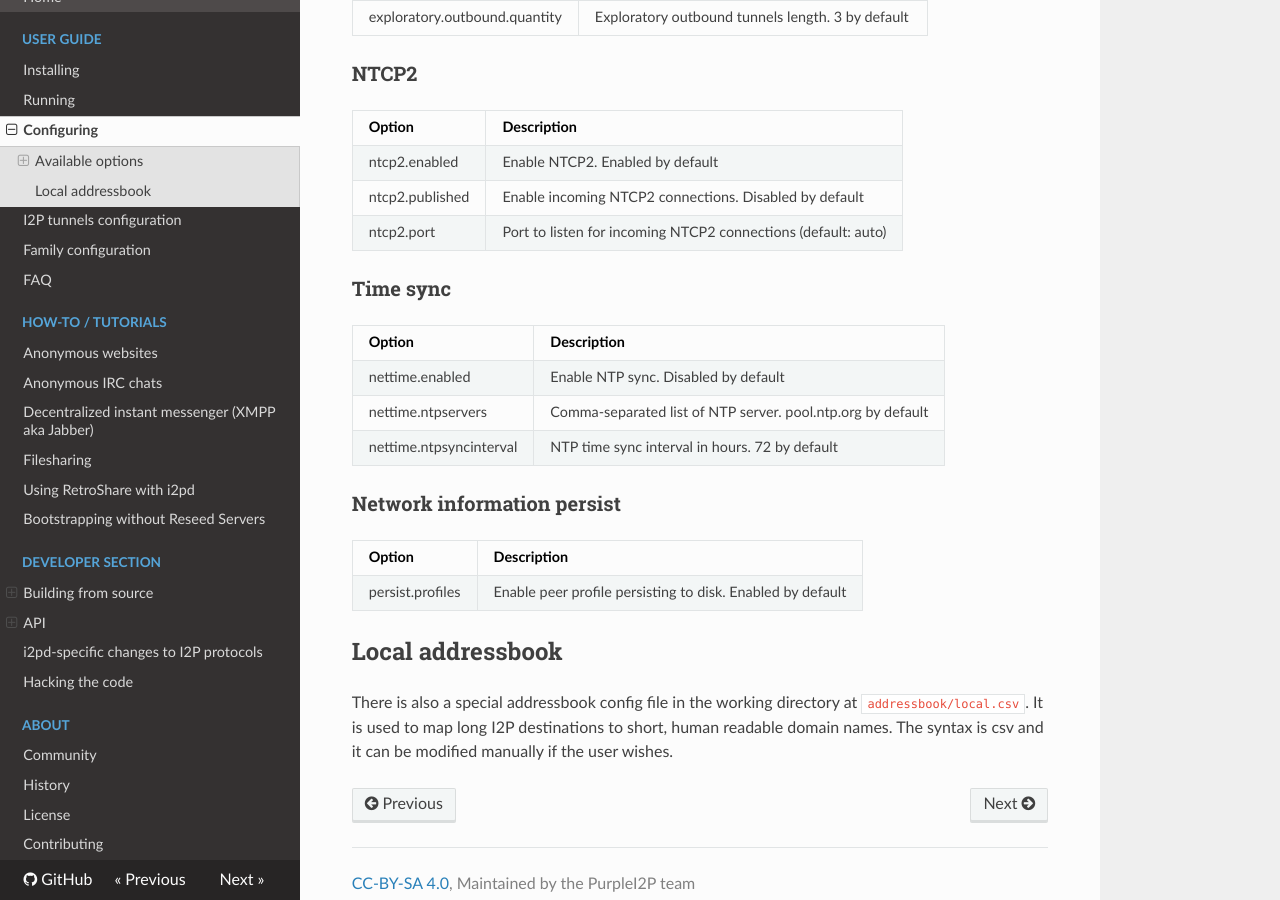
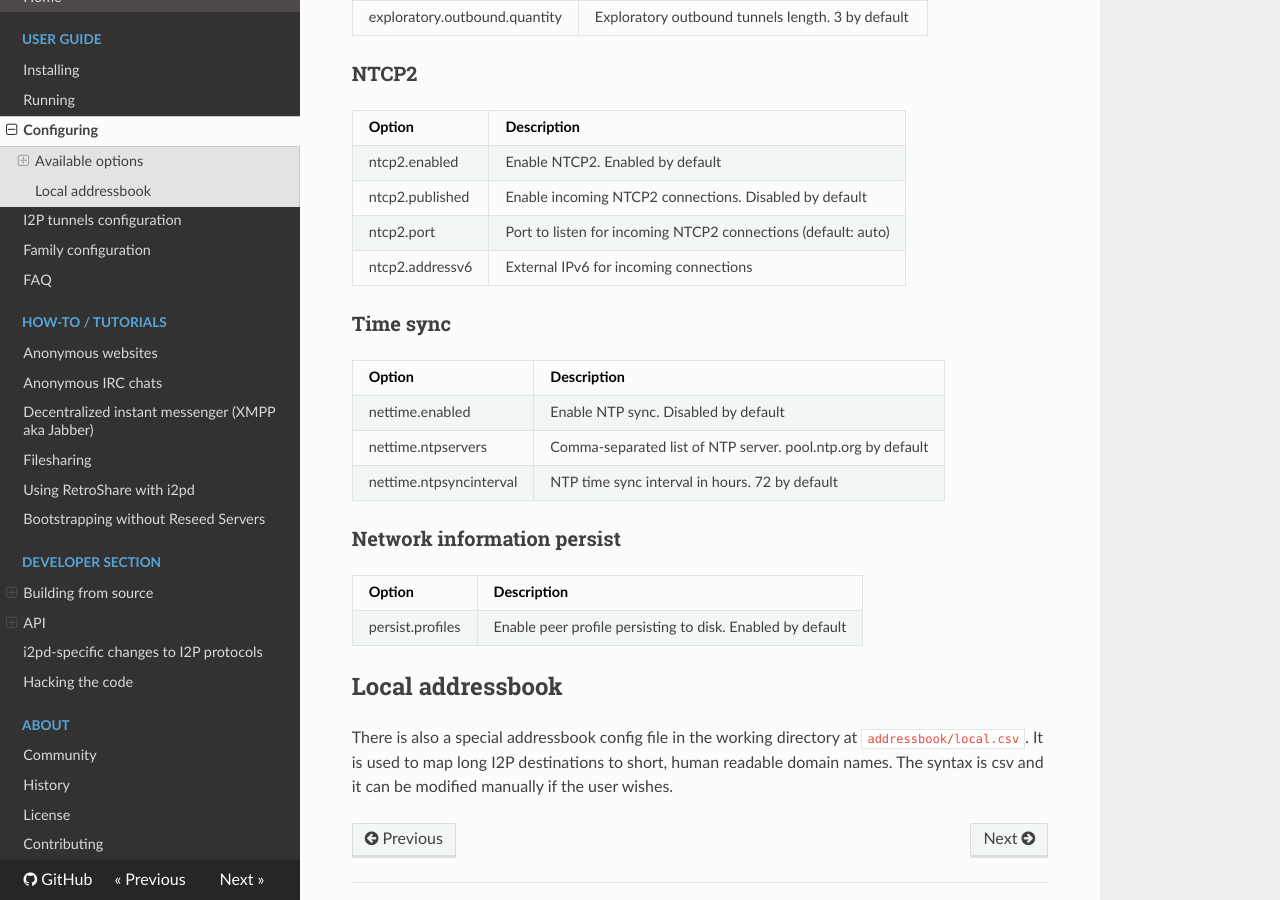
Before and after one commit to PurpleI2P/i2pd_docs_en, an MkDocs documentation site: the page built from docs/user-guide/configuration.md, in a window 1280 px wide and 900 px high, scrolled down 6556 px. Built offline with MkDocs 1.6.1, drawn with Linux system fonts in a browser that asks for light colours; nearby versions of some CDN libraries; old or Windows-style settings are respelled for this version of MkDocs.

Commit message:
ntcp2.addressv6

```diff
--- a/docs/user-guide/configuration.md
+++ b/docs/user-guide/configuration.md
@@ -240,6 +240,7 @@ Option                                 | Description
 ntcp2.enabled                          | Enable NTCP2. Enabled by default
 ntcp2.published                        | Enable incoming NTCP2 connections. Disabled by default
 ntcp2.port                             | Port to listen for incoming NTCP2 connections (default: auto)
+ntcp2.addressv6                        | External IPv6 for incoming connections
 
 ### Time sync
 
```
